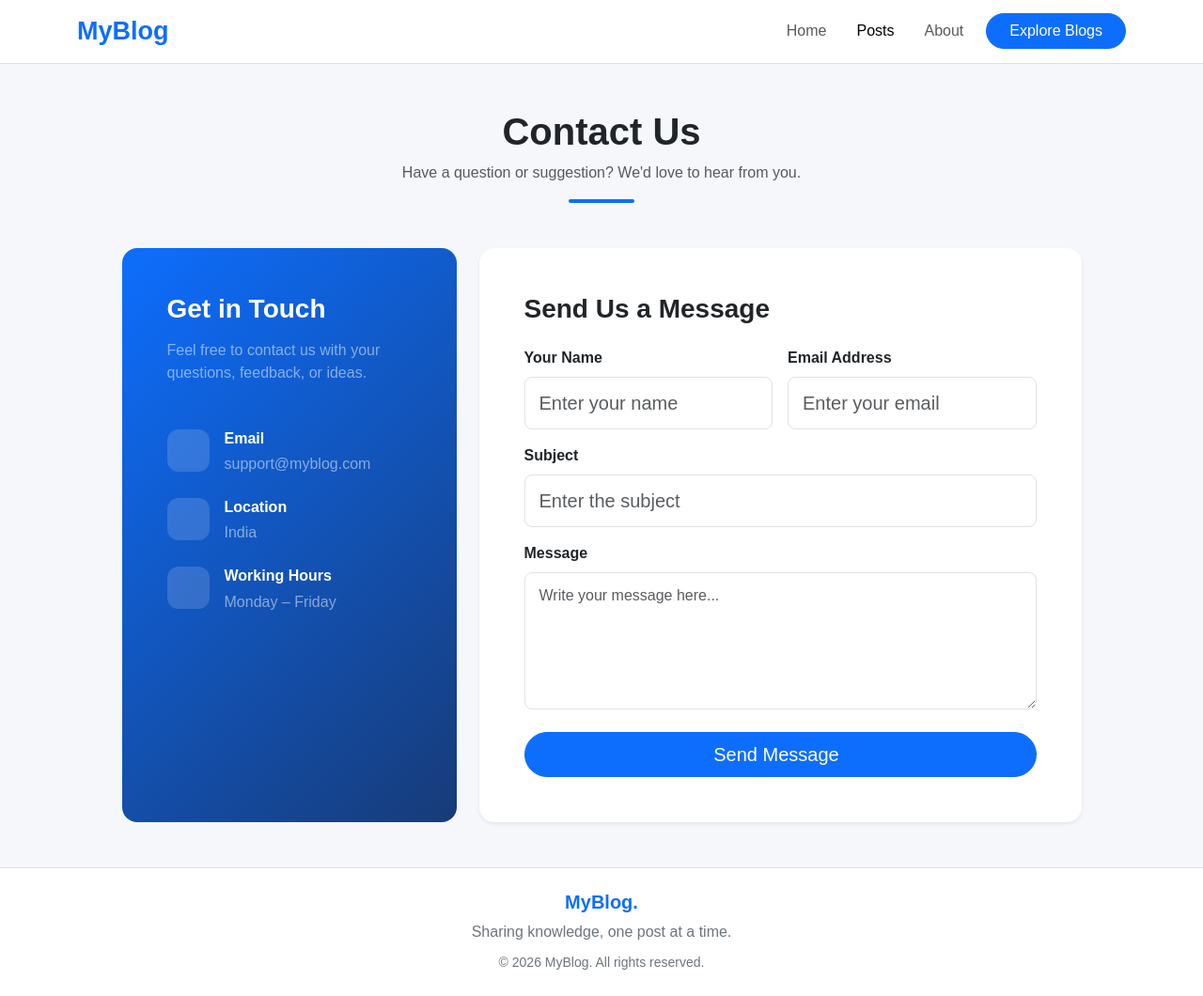
After one commit to Jaga10022002/Blog-Django-Framework, a Django app: page /blog/contact in a window 1280 px wide. The commit adds this page. Shown: the whole page at 94% size. Run offline with Django 5.2, Linux system fonts and the light colour scheme.

Commit message:
implement contactform add validation and log the data

```diff
--- /dev/null
+++ b/blog/forms.py
@@ -0,0 +1,49 @@
+import re
+from django import forms
+
+
+class ContactForm(forms.Form):
+    name = forms.CharField(
+        min_length=3,
+        max_length=100,
+        error_messages={
+            "required": "Please enter your name.",
+            "min_length": "Name must be at least %(limit_value)d characters.",
+        },
+    )
+    email = forms.EmailField(
+        error_messages={
+            "required": "Please enter your email address.",
+            "invalid": "Please enter a valid email address.",
+        },
+    )
+    subject = forms.CharField(
+        min_length=5,
+        max_length=150,
+        error_messages={
+            "required": "Please enter a subject.",
+            "min_length": "Subject must be at least %(limit_value)d characters.",
+        },
+    )
+    message = forms.CharField(
+        min_length=10,
+        max_length=1000,
+        error_messages={
+            "required": "Please write a message.",
+            "min_length": "Message must be at least %(limit_value)d characters.",
+            "max_length": "Message cannot be longer than %(limit_value)d characters.",
+        },
+    )
+
+    # custom validation for a single field: clean_<fieldname>
+    def clean_name(self):
+        name = self.cleaned_data["name"].strip()
+        if not re.fullmatch(r"[A-Za-z .'-]+", name):
+            raise forms.ValidationError("Name can only contain letters and spaces.")
+        return name
+
+    def clean_message(self):
+        message = self.cleaned_data["message"].strip()
+        if len(message) < 10:
+            raise forms.ValidationError("Message is too short.")
+        return message
--- /dev/null
+++ b/blog/templates/contact.html
@@ -0,0 +1,184 @@
+{% extends 'base.html' %}
+
+{% block content %}
+
+<style>
+
+    /* Contact information panel */
+.contact-info-card {
+    background: linear-gradient(135deg, #0d6efd, #173b78);
+}
+
+/* Contact icons */
+.contact-icon {
+    width: 45px;
+    height: 45px;
+    flex-shrink: 0;
+    display: flex;
+    justify-content: center;
+    align-items: center;
+    background: rgba(255, 255, 255, 0.15);
+    border-radius: 12px;
+    font-size: 20px;
+}
+
+/* Contact form */
+form .form-control {
+    border: 1px solid #dee2e6;
+    padding: 12px 15px;
+}
+
+form .form-control:focus {
+    border-color: #0d6efd;
+    box-shadow: 0 0 0 0.2rem rgba(13, 110, 253, 0.12);
+}
+
+form textarea {
+    resize: vertical;
+}
+
+.contact-info-card h6 {
+    margin-bottom: 6px;
+}
+
+@media (max-width: 576px) {
+    .contact-info-card {
+        padding: 25px !important;
+    }
+}
+</style>
+<section class="container my-5">
+
+    <!-- Page Heading -->
+    <div class="text-center mb-5">
+        <h1 class="fw-bold text-dark">Contact Us</h1>
+        <p class="text-muted">
+            Have a question or suggestion? We'd love to hear from you.
+        </p>
+        <div class="bg-primary rounded mx-auto" style="height: 4px; width: 70px;"></div>
+    </div>
+
+    <div class="row g-4 justify-content-center">
+
+        <!-- Contact Information -->
+        <div class="col-12 col-lg-4">
+            <div class="contact-info-card h-100 p-4 p-md-5 rounded-4 text-white">
+
+                <h3 class="fw-bold mb-3">Get in Touch</h3>
+                <p class="mb-5 text-white-50">
+                    Feel free to contact us with your questions, feedback, or ideas.
+                </p>
+
+                <div class="d-flex align-items-start mb-4">
+                    <div class="contact-icon me-3">
+                        <i class="bi bi-envelope-fill"></i>
+                    </div>
+                    <div>
+                        <h6 class="fw-bold">Email</h6>
+                        <p class="text-white-50 mb-0">support@myblog.com</p>
+                    </div>
+                </div>
+
+                <div class="d-flex align-items-start mb-4">
+                    <div class="contact-icon me-3">
+                        <i class="bi bi-geo-alt-fill"></i>
+                    </div>
+                    <div>
+                        <h6 class="fw-bold">Location</h6>
+                        <p class="text-white-50 mb-0">India</p>
+                    </div>
+                </div>
+
+                <div class="d-flex align-items-start">
+                    <div class="contact-icon me-3">
+                        <i class="bi bi-clock-fill"></i>
+                    </div>
+                    <div>
+                        <h6 class="fw-bold">Working Hours</h6>
+                        <p class="text-white-50 mb-0">Monday – Friday</p>
+                    </div>
+                </div>
+
+            </div>
+        </div>
+
+        <!-- Contact Form -->
+        <div class="col-12 col-lg-7">
+            <div class="card border-0 shadow-sm rounded-4">
+                <div class="card-body p-4 p-md-5">
+                {% if messages %}
+    {% for message in messages %}
+        <div class="alert alert-{{ message.tags }} alert-dismissible fade show" role="alert">
+            {{ message }}
+            <button type="button" class="btn-close" data-bs-dismiss="alert" aria-label="Close"></button>
+        </div>
+    {% endfor %}
+{% endif %}
+                    <h3 class="fw-bold mb-4">Send Us a Message</h3>
+
+                    <form method="POST" novalidate>
+    {% csrf_token %}
+
+    <div class="row g-3">
+
+        <!-- Name -->
+        <div class="col-12 col-md-6">
+            <label for="name" class="form-label fw-semibold">Your Name</label>
+            <input type="text" id="name" name="name" placeholder="Enter your name"
+                   class="form-control form-control-lg rounded-3 {% if form.name.errors %}is-invalid{% endif %}"
+                   value="{{ form.name.value|default:'' }}">
+            {% if form.name.errors %}
+                <div class="invalid-feedback">{{ form.name.errors.0 }}</div>
+            {% endif %}
+        </div>
+
+        <!-- Email -->
+        <div class="col-12 col-md-6">
+            <label for="email" class="form-label fw-semibold">Email Address</label>
+            <input type="email" id="email" name="email" placeholder="Enter your email"
+                   class="form-control form-control-lg rounded-3 {% if form.email.errors %}is-invalid{% endif %}"
+                   value="{{ form.email.value|default:'' }}">
+            {% if form.email.errors %}
+                <div class="invalid-feedback">{{ form.email.errors.0 }}</div>
+            {% endif %}
+        </div>
+
+        <!-- Subject -->
+        <div class="col-12">
+            <label for="subject" class="form-label fw-semibold">Subject</label>
+            <input type="text" id="subject" name="subject" placeholder="Enter the subject"
+                   class="form-control form-control-lg rounded-3 {% if form.subject.errors %}is-invalid{% endif %}"
+                   value="{{ form.subject.value|default:'' }}">
+            {% if form.subject.errors %}
+                <div class="invalid-feedback">{{ form.subject.errors.0 }}</div>
+            {% endif %}
+        </div>
+
+        <!-- Message -->
+        <div class="col-12">
+            <label for="message" class="form-label fw-semibold">Message</label>
+            <textarea id="message" name="message" rows="5" placeholder="Write your message here..."
+                      class="form-control rounded-3 {% if form.message.errors %}is-invalid{% endif %}">{{ form.message.value|default:'' }}</textarea>
+            {% if form.message.errors %}
+                <div class="invalid-feedback">{{ form.message.errors.0 }}</div>
+            {% endif %}
+        </div>
+
+        <!-- Submit -->
+        <div class="col-12 mt-4">
+            <button type="submit" class="btn btn-primary btn-lg rounded-pill px-5 w-100">
+                Send Message <i class="bi bi-send-fill ms-2"></i>
+            </button>
+        </div>
+
+    </div>
+</form>
+
+                </div>
+            </div>
+        </div>
+
+    </div>
+</section>
+
+{% endblock %}
--- a/blog/templates/includes/header.html
+++ b/blog/templates/includes/header.html
@@ -1,7 +1,7 @@
 <!-- Navbar -->
     <nav class="navbar navbar-expand-lg bg-white border-bottom sticky-top">
         <div class="container">
-            <a class="navbar-brand text-primary" href="/blog">MyBlog</a>
+            <a class="navbar-brand text-primary" href="/blog    ">MyBlog</a>
 
             <button class="navbar-toggler" type="button"
                     data-bs-toggle="collapse"
--- a/blog/urls.py
+++ b/blog/urls.py
@@ -10,7 +10,8 @@ urlpatterns = [
     # dynamic urls  if we need string we have to modify like <str:post_id>
     path("post/<str:slug>",views.details,name="details"),
     path("new_something_url",views.new_url_view,name="new_page_url"),
-    path("old_url",views.old_url_redirect,name="old_url")
+    path("old_url",views.old_url_redirect,name="old_url"),
+    path('contact',views.contact_view,name="contact")
 
 
 ]
--- a/blog/views.py
+++ b/blog/views.py
@@ -1,10 +1,12 @@
 from django.shortcuts import render,redirect
+from django.contrib import messages
+
 from django.http import HttpResponse,Http404
 from django.urls import reverse
 import logging
 from .models import Post
 from django.core.paginator import Paginator
-
+from .forms import ContactForm
 
 logger = logging.getLogger("Testing")
 
@@ -55,3 +57,24 @@ def old_url_redirect(request):
 
 def new_url_view(request):
     return HttpResponse("This is the new URL")
+
+# contact page
+def contact_view(request):
+    if request.method == "POST":
+        form = ContactForm(request.POST)
+
+        if form.is_valid():
+            data = form.cleaned_data
+            logger.info(
+                "Contact form submitted | name=%s | email=%s | subject=%s | message=%s",
+                data["name"], data["email"], data["subject"], data["message"],
+            )
+            messages.success(request, "Thank you! Your message has been sent successfully.")
+            return redirect("blog:contact")   # redirect so refresh doesn't resubmit
+
+        logger.warning("Contact form validation failed: %s", form.errors.as_json())
+        messages.error(request, "Please correct the errors below and try again.")
+    else:
+        form = ContactForm()
+
+    return render(request, "contact.html", {"form": form})
```
Also changed, not shown: myapp/settings.py (+18 -22 lines), 1 other file.
